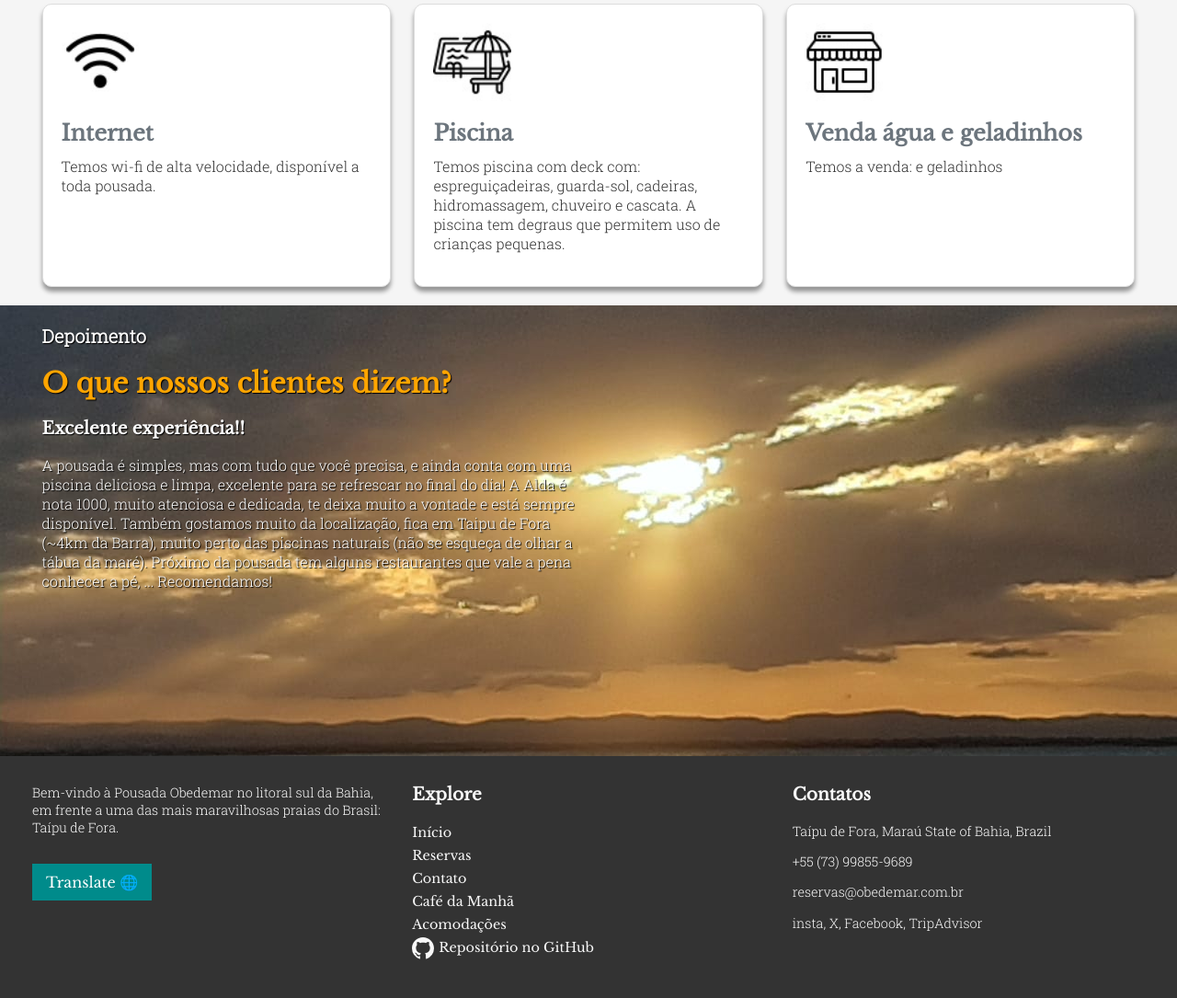
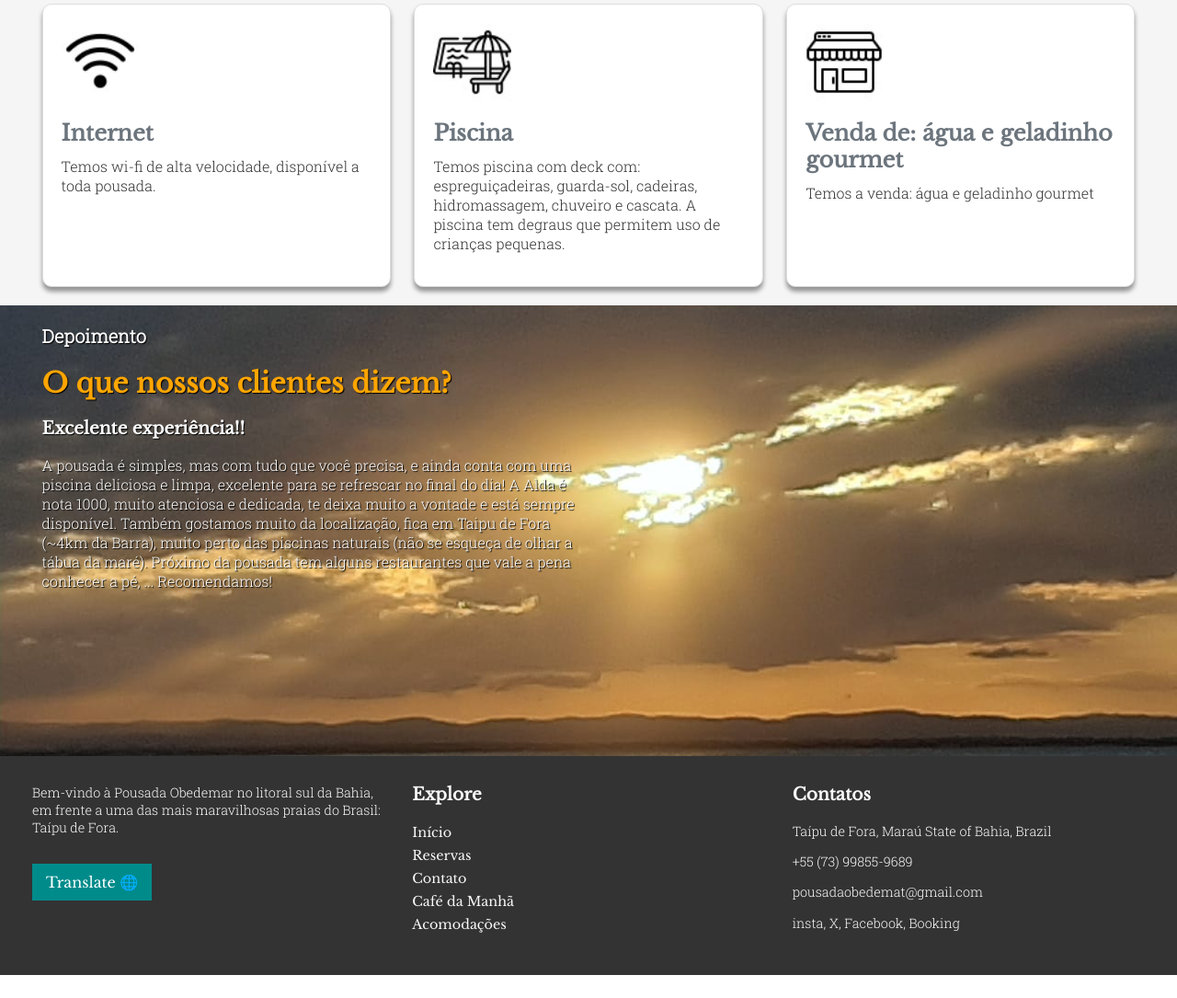
Before and after one commit to alehagy/Site, a plain HTML site: page index.html in a window 1280 px wide. Shown: the part 2800-3885 px from the top of the page at 92% size. After the commit the page ends 3860 px from the top, so only its background shows below. Drawn offline with nearby package versions, Linux system fonts and the light colour scheme.

Commit message:
2o.commit
ajustes simples

```diff
--- a/css/styles.css
+++ b/css/styles.css
@@ -189,7 +189,7 @@ p.p-inicio {
   color: var(--cor2);
 
 }
-p.p-whats {
+a.p-whats {
   font-family: var(--fonte-experiencia2);
   color: var(--cor3);
   padding-right: 10px;
--- a/index.html
+++ b/index.html
@@ -56,13 +56,14 @@
           </p>
 
           <a class="color-whats"
-            href="https://wa.me/+5573999999999?text=Ol%C3%A1+gostei+do+que+vi+no+site%2C+gostaria+de+marcar+uma+reserva%21"
+            href="https://wa.me/+5573998559689?text=Ol%C3%A1+gostei+do+que+vi+no+site%2C+gostaria+de+fazer/cotar+uma+reserva%21"
             target="_blank">
             <div class="reserva-whatsapp">
               <img class="imagem-whatsapp" src="img/favpng_whatsapp-icon-brand-icon.png" alt="imagem WhatsApp" />
               <div class="p-whats">
                 <p class="p-inicio">Reservas</p>
                 <p class="p-whats"><strong>+55 73 99855 9689</strong></p>
+
               </div>
             </div>
           </a>
@@ -121,7 +122,7 @@
           </p>
 
           <a class="color-whats"
-            href="https://wa.me/+5573999999999?text=Ol%C3%A1+gostei+do+que+vi+no+site%2C+gostaria+de+marcar+uma+reserva%21"
+            href="https://wa.me/+5573998559689?text=Ol%C3%A1+gostei+do+que+vi+no+site%2C+gostaria+de+fazer/cotar+uma+reserva%21"
             target="_blank">
             <div class="reserva-whatsapp">
               <img class="imagem-whatsapp" src="img/favpng_whatsapp-icon-brand-icon.png" alt="imagem WhatsApp" />
@@ -194,8 +195,8 @@
         </div>
         <div class="card">
           <img class="imagem-1-serv" src="img/loja-online.jpg" alt="venda agua e geladinho" />
-          <h1 class="h1-serv">Venda água e geladinhos</h1>
-          <p class="p-serv">Temos a venda: e geladinhos</p>
+          <h1 class="h1-serv">Venda de: água e geladinho gourmet</h1>
+          <p class="p-serv">Temos a venda: água e geladinho gourmet</p>
         </div>
       </div>
     </section>
--- a/js/script.js
+++ b/js/script.js
@@ -39,9 +39,7 @@ window.addEventListener("DOMContentLoaded", (event) => {
    <li><a href="contato.html">Contato</a></li>
    <li><a href="cafe.html">Café da Manhã</a></li>
    <li><a href="acomodacoes.html">Acomodações</a></li>
-   <li><a href="https://github.com/luandiasrj/Projeto-Integrador-Talento-Cloud"><svg aria-hidden="true" height="24" viewBox="0 0 16 16" version="1.1" width="24" data-view-component="true" class="octicon octicon-mark-github">
-   <path d="M8 0c4.42 0 8 3.58 8 8a8.013 8.013 0 0 1-5.45 7.59c-.4.08-.55-.17-.55-.38 0-.27.01-1.13.01-2.2 0-.75-.25-1.23-.54-1.48 1.78-.2 3.65-.88 3.65-3.95 0-.88-.31-1.59-.82-2.15.08-.2.36-1.02-.08-2.12 0 0-.67-.22-2.2.82-.64-.18-1.32-.27-2-.27-.68 0-1.36.09-2 .27-1.53-1.03-2.2-.82-2.2-.82-.44 1.1-.16 1.92-.08 2.12-.51.56-.82 1.28-.82 2.15 0 3.06 1.86 3.75 3.64 3.95-.23.2-.44.55-.51 1.07-.46.21-1.61.55-2.33-.66-.15-.24-.6-.83-1.23-.82-.67.01-.27.38.01.53.34.19.73.9.82 1.13.16.45.68 1.31 2.69.94 0 .67.01 1.3.01 1.49 0 .21-.15.45-.55.38A7.995 7.995 0 0 1 0 8c0-4.42 3.58-8 8-8Z"></path>
-  </svg> Repositório no GitHub</a></li>
+
    </ul>
    `;
       footerColumns.appendChild(secondCol);
@@ -53,8 +51,8 @@ window.addEventListener("DOMContentLoaded", (event) => {
    <h3>Contatos</h3>
    <p>Taípu de Fora, Maraú State of Bahia, Brazil</p>
    <p>+55 (73) 99855-9689</p>
-   <p>reservas@obedemar.com.br</p>
-   <p>insta, X, Facebook, TripAdvisor</p>
+   <p>pousadaobedemat@gmail.com</p>
+   <p>insta, X, Facebook, Booking</p>
   <!-- Include the Google Translate script -->
   <div id="google_translate_element"></div>
    `;
```
Also changed, not shown: alteracoes no projeto site.txt (added).
